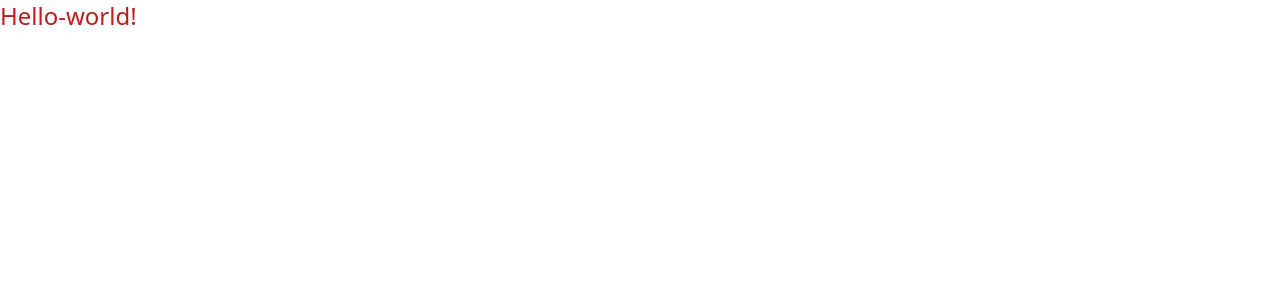
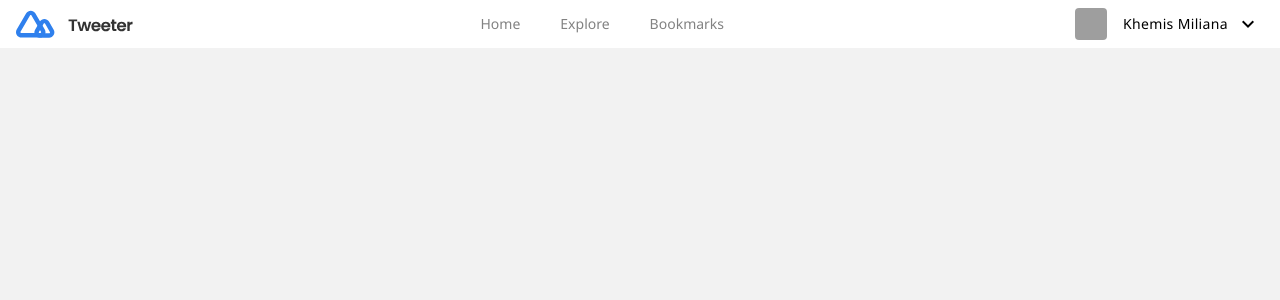
Before and after one commit to jesintharnold/Devchallenges.io-socialapps, a React (Create React App) app in the folder front_end/: page / in a window 1280 px wide. Shown: the top 300 px of the page. Built offline with nearby package versions, Linux system fonts and the light colour scheme; grey boxes are pictures that could not be loaded.

Commit message:
navbar / Logout components/eslint rule updated

```diff
--- a/front_end/public/index.html
+++ b/front_end/public/index.html
@@ -17,6 +17,8 @@
     <link rel="manifest" href="%PUBLIC_URL%/manifest.json" />
     <link href="https://fonts.googleapis.com/icon?family=Material+Icons"
       rel="stylesheet">
+      <link href="https://fonts.googleapis.com/icon?family=Material+Icons+Outlined" rel="stylesheet">
+
       <link rel="preconnect" href="https://fonts.googleapis.com">
 <link rel="preconnect" href="https://fonts.gstatic.com" crossorigin>
 <link href="https://fonts.googleapis.com/css2?family=Noto+Sans&family=Poppins&display=swap" rel="stylesheet">
--- a/front_end/src/App.js
+++ /dev/null
@@ -1,11 +0,0 @@
-function App() {
-	return (
-		<div className="App">
-			<header className="App-header">
-				<h1 className="text-2xl text-red-700">Hello-world!</h1>
-			</header>
-		</div>
-	);
-}
-
-export default App;
--- a/front_end/src/index.css
+++ b/front_end/src/index.css
@@ -1,3 +1,10 @@
 @tailwind base;
 @tailwind components;
 @tailwind utilities;
+
+
+@layer base{
+    body{
+        @apply min-w-full bg-tweeter-focus box-border;
+    }
+}
--- a/front_end/src/index.js
+++ b/front_end/src/index.js
@@ -1,12 +1,19 @@
 import React from "react";
 import ReactDOM from "react-dom";
 import "./index.css";
-import App from "./App";
+import { BrowserRouter, Switch, Route } from "react-router-dom";
+import { Toaster } from "react-hot-toast";
+import Tweeter from "./tweeter/Tweeter";
 import reportWebVitals from "./reportWebVitals";
 
 ReactDOM.render(
 	<React.StrictMode>
-		<App />
+		<BrowserRouter>
+			<Toaster position="top-right" reverseOrder={false} />
+			<Switch>
+				<Route path="/" component={Tweeter} />
+			</Switch>
+		</BrowserRouter>
 	</React.StrictMode>,
 	document.getElementById("root"),
 );
--- /dev/null
+++ b/front_end/src/tweeter/Tweeter.js
@@ -0,0 +1,21 @@
+/* eslint-disable no-unused-vars */
+/* eslint-disable prettier/prettier */
+import { Switch, useRouteMatch } from "react-router-dom";
+import {Navbar} from "./components/components";
+
+const Tweeter = () => {
+	// let { path } = useRouteMatch();
+	return (
+		<div className="min-w-full relative">
+			<Navbar/>
+            <div>
+            <Switch>
+                <></>
+                <></>
+                <></>
+            </Switch>
+            </div>
+		</div>
+	);
+};
+export default Tweeter;
--- /dev/null
+++ b/front_end/src/tweeter/components/Logout.js
@@ -0,0 +1,30 @@
+/* eslint-disable prettier/prettier */
+import { useState } from "react";
+import { Link } from "react-router-dom";
+
+const Logout=()=>{
+    const [drop,setDrop]=useState(false);
+    return (
+        <div className="flex items-center p-1 box-border">
+        <img src={"https://images.unsplash.com/photo-1529665253569-6d01c0eaf7b6?ixlib=rb-1.2.1&ixid=MnwxMjA3fDB8MHxwaG90by1wYWdlfHx8fGVufDB8fHx8&auto=format&fit=crop&w=785&q=80"} className="h-8 w-8  rounded object-cover justify-self-start" alt="not found" loading="lazy"/>
+        <div className="flex items-center relative w-full gap-2 justify-around ml-4">
+        <span className="text-sm font-medium tracking-wide font-sans capitalize max-w-[12rem] hidden lg:block">{`${"Khemis miliana"}`}</span>
+        {drop?
+           <div className="top-10 animate-topup border-2 border-authborder border-opacity-50 z-[55] absolute right-0 rounded-2xl p-2 text-sm font-bold">
+           <Link to="/" className="flex  px-1 py-2 rounded-lg cursor-pointer hover:bg-gray-200 items-center">
+           <span className="material-icons">apps</span>
+           <span className="ml-2 font-sans font-medium">Apps</span>
+           </Link>
+           <Link className="flex px-1 py-2 rounded-lg text-red-600 cursor-pointer hover:bg-gray-200 items-center" onClick={()=>"Logout function"}>
+           <span className="material-icons-outlined">logout</span>
+           <span className="ml-2 font-sans font-medium">Logout</span>
+           </Link>
+         </div>
+        :""}
+        <span className="material-icons-outlined cursor-pointer rounded hover:bg-gray-200" onClick={()=>setDrop(prev=>!prev)}>{drop?"expand_less":"expand_more"}</span>
+        </div>
+   </div>
+    );
+};
+
+export default Logout;
--- /dev/null
+++ b/front_end/src/tweeter/components/Navbar.js
@@ -0,0 +1,31 @@
+import { NavLink } from "react-router-dom";
+import tweeterApp from "../../Assets/tweeter.svg";
+import Logout from "./Logout";
+
+const nav_path = [
+	{ path: "/tweeter/home", name: "home" },
+	{ path: "/tweeter/explore", name: "explore" },
+	{ path: "/tweeter/bookmarks", name: "bookmarks" },
+];
+
+const Navbar = () => {
+	return (
+		<div className="min-w-full bg-navbar fixed top-0 right-0 left-0 flex justify-between items-center px-4 py-1">
+			<img src={tweeterApp} className="h-7 w-auto" />
+			<div className="flex justify-between gap-10 items-center px-2  ">
+				{nav_path.map(({ path, name }, index) => (
+					<NavLink
+						to={`${path}`}
+						exact
+						className="relative capitalize text-tweeter-grey  after:opacity-0 after:rounded-tl-lg after:rounded-tr-lg text-sm after:h-1 after:min-w-full after:m-0 after:p-0 after:content-[''] after:absolute after:bg-tweeter-blue after: after:-bottom-[13px] after:left-0 after:right-0"
+						activeClassName="text-tweeter-blue-highlight font-bold after:opacity-100 scale-105"
+						key={index}
+					>{`${name}`}</NavLink>
+				))}
+			</div>
+			<Logout />
+		</div>
+	);
+};
+
+export default Navbar;
--- /dev/null
+++ b/front_end/src/tweeter/components/components.js
@@ -0,0 +1,3 @@
+import Navbar from "./Navbar";
+
+export { Navbar };
--- a/front_end/tailwind.config.js
+++ b/front_end/tailwind.config.js
@@ -6,7 +6,6 @@ module.exports = {
 		extend: {
 			colors: {
 				"navbar": "#FFFFFF",
-				"main-background": "#333333",
 				"tweeter-blue-highlight":"#2F80ED",
 				"tweeter-grey":"#828282",
 				"tweeter-comment-box":"#FAFAFA",
@@ -15,6 +14,10 @@ module.exports = {
 				"tweeter-green":"#27AE60",
 				"tweeter-red":"#EB5757",
 				"tweeter-blue":"#2D9CDB"
+			},
+			fontFamily:{
+				"poppins":["'Poppins'"],
+				"sans":["Noto Sans"]
 			}
 		},
 	},
```
Also changed, not shown: front_end/.eslintrc.json.
